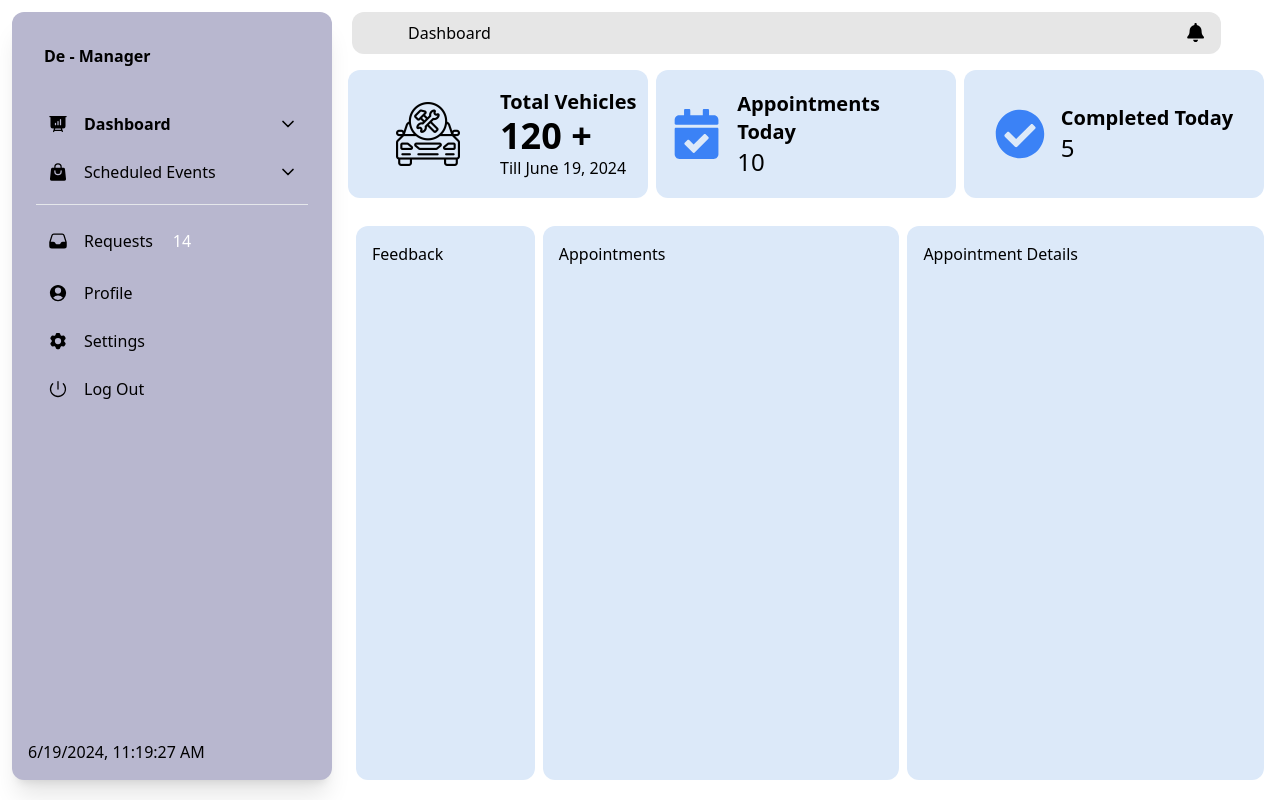
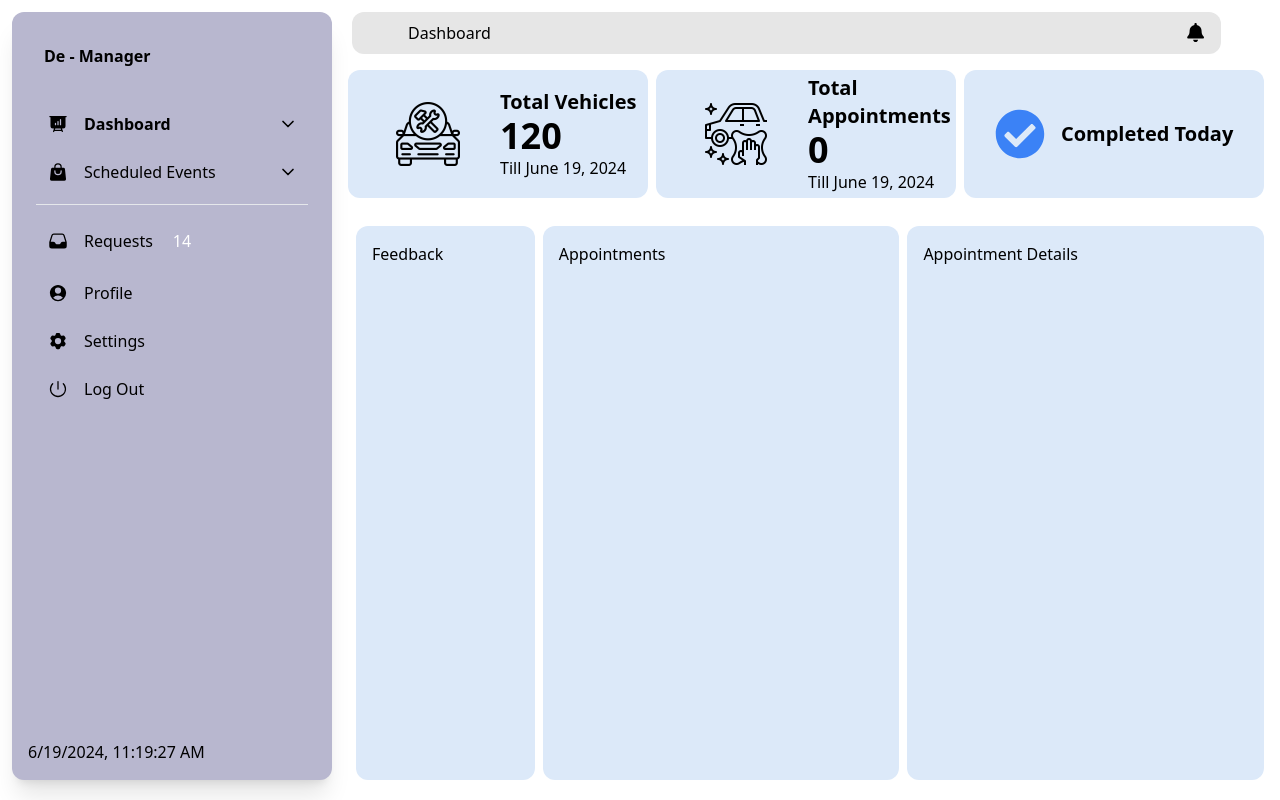
Before and after one commit to YaseeRathnayaka/De-Manager, a React (Vite) app in the folder admin/: page / in a window 1280 px wide. Built offline with nearby package versions, Linux system fonts and the light colour scheme.

Commit message:
Total appointments for today top card done

```diff
--- a/admin/src/Components/Containers/TopCards/TopCards.jsx
+++ b/admin/src/Components/Containers/TopCards/TopCards.jsx
@@ -1,15 +1,25 @@
-import React from 'react';
+import React, { useState } from 'react';
 import { FaCalendarCheck, FaCheckCircle } from 'react-icons/fa';
 import totalcar from '../../../assets/car.png';
-import { format } from 'date-fns';
+import Appointmentpic from '../../../assets/car-service.png'
+import { format, isSameDay } from 'date-fns';
+import events from '../../../assets/Data/EventsData'; // Replace with your actual events data import
 
 const TopCards = () => {
+
+  const [completed, setCompleted] = useState(0)
   const totalVehicles = 120; // Replace with your actual data fetching logic
-  const totalAppointmentsToday = 10; // Replace with your actual data fetching logic
-  const completedAppointmentsToday = 5; // Replace with your actual data fetching logic
+
+   // Replace with your actual data fetching logic
 
   // Get today's date
-  const today = format(new Date(), 'MMMM dd, yyyy'); // e.g., "June 21, 2024"
+  const today = new Date();
+  const todayFormatted = format(today, 'MMMM dd, yyyy'); // e.g., "June 21, 2024"
+
+  // Filter events to get the count for today
+  const todayEvents = events.filter(event => isSameDay(new Date(event.start), today));
+  const totalAppointmentsToday = todayEvents.length;
+
 
   return (
     <div className="flex justify-between mx-4 my-4">
@@ -17,22 +27,23 @@ const TopCards = () => {
         <img src={totalcar} alt="total" className="w-16 h-16" />
         <div className="ml-10">
           <p className="text-xl font-semibold">Total Vehicles</p>
-          <p className="text-4xl font-semibold">{totalVehicles} +</p>
-          <p className="text-md">Till {today}</p>
+          <p className="text-4xl font-semibold">{totalVehicles}</p>
+          <p className="text-md">Till {todayFormatted}</p>
         </div>
       </div>
-      <div className="flex items-center justify-center w-1/3 h-32 p-4 mx-2 bg-custom-light-blue rounded-xl">
-        <FaCalendarCheck size={50} className="mr-4 text-blue-500" />
-        <div>
-          <h2 className="text-xl font-semibold">Appointments Today</h2>
-          <p className="text-2xl">{totalAppointmentsToday}</p>
+      <div className="flex items-center w-1/3 h-32 pl-12 mx-2 bg-custom-light-blue rounded-xl">
+        <img src={Appointmentpic} alt="total-today-appointments" className="w-16 h-16" />
+        <div className="ml-10">
+          <p className="text-xl font-semibold">Total Appointments</p>
+          <p className="text-4xl font-semibold">{totalAppointmentsToday}</p>
+          <p className="text-md">Till {todayFormatted}</p>
         </div>
       </div>
       <div className="flex items-center justify-center w-1/3 h-32 p-4 bg-custom-light-blue rounded-xl">
         <FaCheckCircle size={50} className="mr-4 text-blue-500" />
         <div>
           <h2 className="text-xl font-semibold">Completed Today</h2>
-          <p className="text-2xl">{completedAppointmentsToday}</p>
+          <p className="text-2xl">{setCompleted}</p>
         </div>
       </div>
     </div>
--- a/admin/src/assets/Data/EventsData.js
+++ b/admin/src/assets/Data/EventsData.js
@@ -17,6 +17,30 @@ const events = [
       start: new Date(2024,  5, 21, 12, 0), // June 23, 2024, 12:00 PM
       end: new Date(2024, 5, 21, 14, 0), // June 23, 2024, 1:00 PM
     },
+    {
+      appointment_id: 2,
+      title: 'oil chnage gh2345',
+      start: new Date(2024,  5, 21, 12, 0), // June 23, 2024, 12:00 PM
+      end: new Date(2024, 5, 21, 14, 0), // June 23, 2024, 1:00 PM
+    },
+    {
+      appointment_id: 1,
+      title: 'Full Service abs3456',
+      start: new Date(2024, 5, 22, 10, 0), // June 22, 2024, 10:00 AM
+      end: new Date(2024, 5, 22, 12, 0), // June 22, 2024, 11:00 AM
+    },
+    {
+      appointment_id: 1,
+      title: 'Full Service abs3456',
+      start: new Date(2024, 5, 22, 10, 0), // June 22, 2024, 10:00 AM
+      end: new Date(2024, 5, 22, 12, 0), // June 22, 2024, 11:00 AM
+    },
+    {
+      appointment_id: 1,
+      title: 'Full Service abs3456',
+      start: new Date(2024, 5, 22, 10, 0), // June 22, 2024, 10:00 AM
+      end: new Date(2024, 5, 22, 12, 0), // June 22, 2024, 11:00 AM
+    },
   ];
 
   export default events;
```
